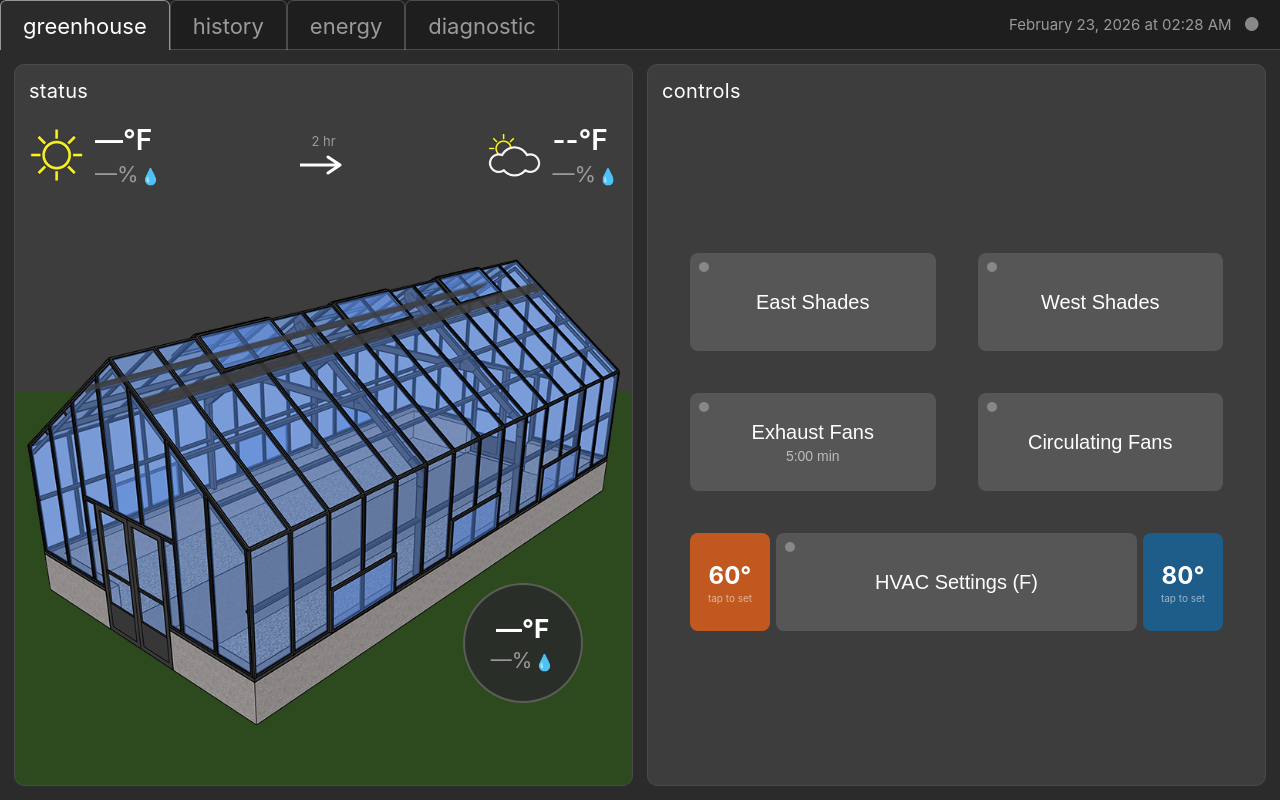
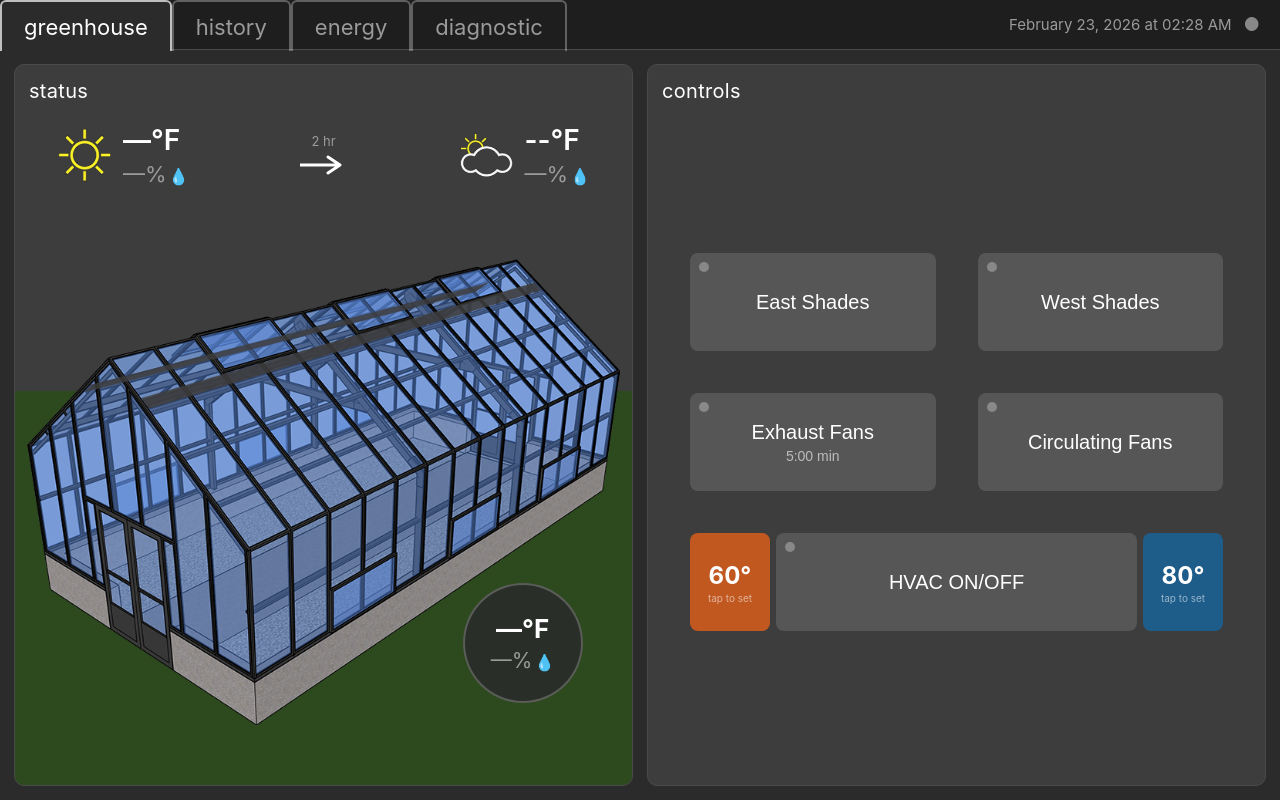
Before and after one commit to ArnoHarris/greenhouse-controller, a Flask app: page / in a window 1280 px wide. Run offline with Flask 3, Linux system fonts and the light colour scheme; data comes from the database, SQL or seed files in the repository; data that the repository does not hold is empty.

Commit message:
UI tweaks: thicker tab borders, weather row padding, rename HVAC button
- Tab borders: 1px → 2px, increased opacity on all states
- Weather row: add 28px horizontal padding (3x effective side margin)
- HVAC center button: rename "HVAC Settings (F)" → "HVAC ON/OFF"

Co-Authored-By: Claude Sonnet 4.6 <noreply@anthropic.com>

```diff
--- a/web/static/style.css
+++ b/web/static/style.css
@@ -61,18 +61,18 @@ body {
   padding: 0 22px;
   display: flex;
   align-items: center;
-  border: 1px solid rgba(255,255,255,0.2);
+  border: 2px solid rgba(255,255,255,0.3);
   border-bottom: none;
   border-radius: 6px 6px 0 0;
-  margin-bottom: -1px;
+  margin-bottom: -2px;
   transition: color 0.15s;
   white-space: nowrap;
 }
-.tab:hover { color: var(--text); border-color: rgba(255,255,255,0.35); }
+.tab:hover { color: var(--text); border-color: rgba(255,255,255,0.5); }
 .tab.active {
   color: var(--text);
   background: var(--bg);
-  border-color: rgba(255,255,255,0.5);
+  border-color: rgba(255,255,255,0.7);
   border-bottom-color: var(--bg);
 }
 
@@ -149,7 +149,7 @@ body {
   align-items: center;
   justify-content: space-between;
   flex-shrink: 0;
-  padding: 0;
+  padding: 0 28px;
 }
 .weather-cell { display: flex; align-items: center; gap: 10px; }
 .weather-icon { width: 56px; height: 56px; }
--- a/web/templates/partials/controls.html
+++ b/web/templates/partials/controls.html
@@ -60,7 +60,7 @@
               data-cmd-off='{"mode":"off"}'
               data-duration="120">
         <span class="btn-dot" id="dot-hvac"></span>
-        <span class="btn-label">HVAC Settings (F)</span>
+        <span class="btn-label">HVAC ON/OFF</span>
       </button>
 
       <div class="hvac-setpoint cool" id="hvac-cool-block"
```
